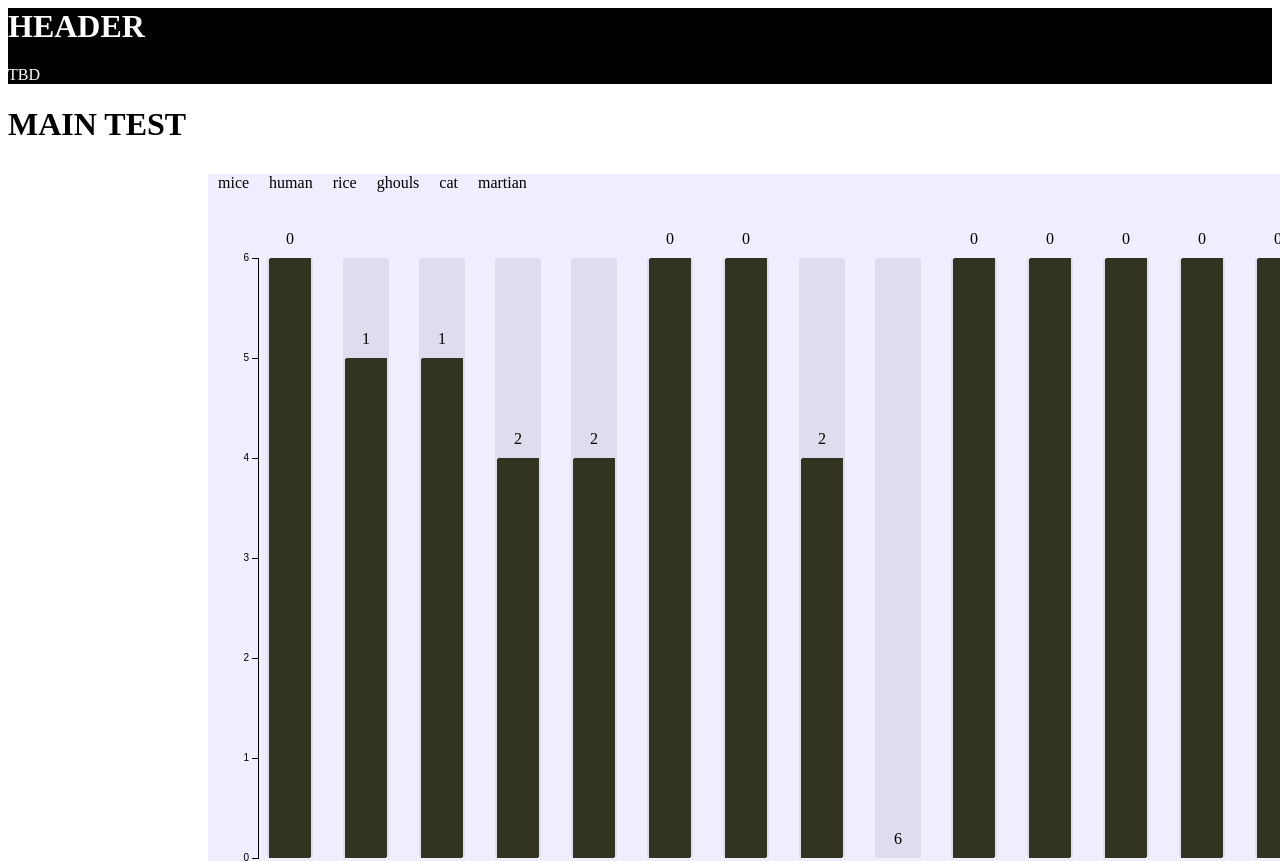
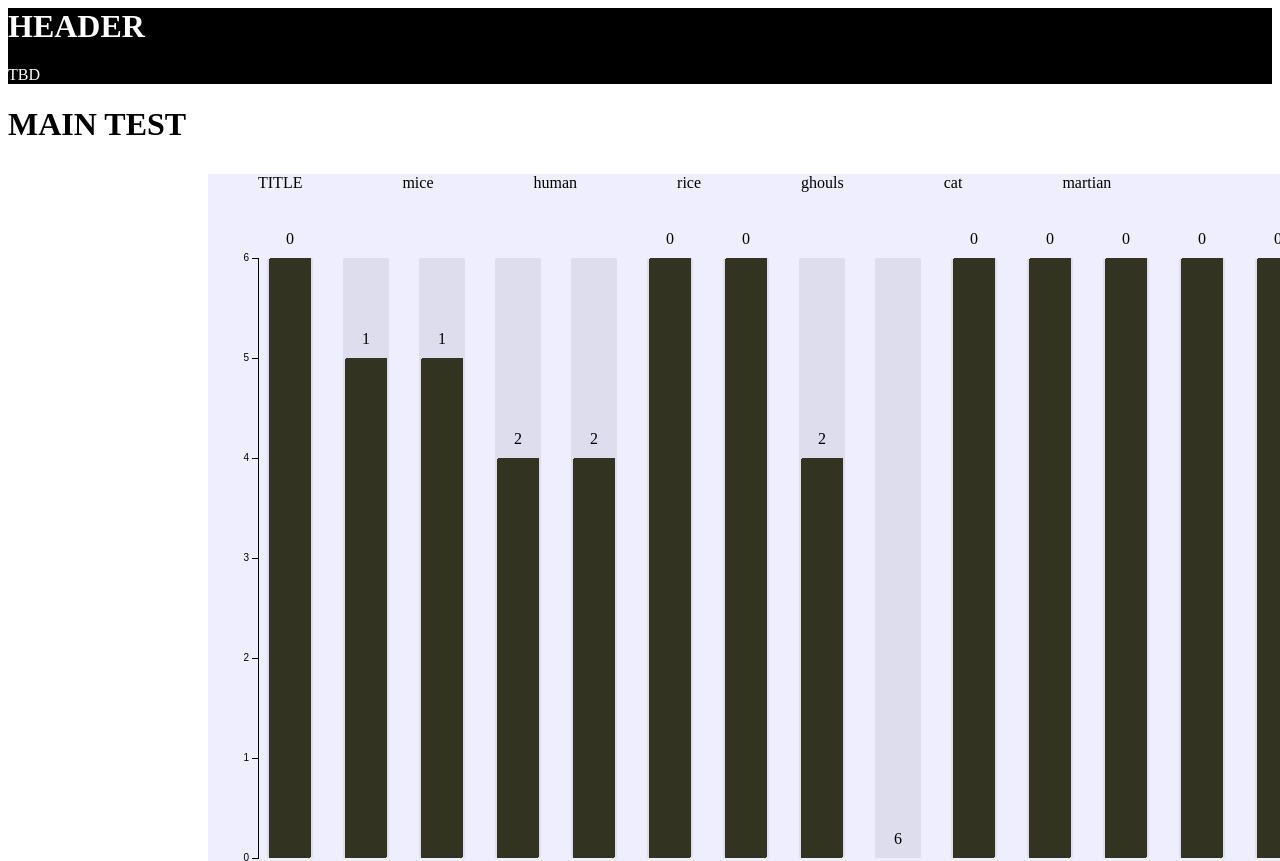
Before and after one commit to chabb/dominoPlot, a website: page web/index.html in a window 1280 px wide. Shown: the top 861 px of the page. Drawn offline with nearby package versions, Linux system fonts and the light colour scheme.

Commit message:
Basic sets list

```diff
--- a/web/assets/css/ui.css
+++ b/web/assets/css/ui.css
@@ -25,7 +25,7 @@ ul#navlist
     list-style-type: none;
 }
 
-#navlist a { padding: 3px 10px; }
+#navlist a { padding: 3px 50px; }
 
 #navlist a:link, #navlist a:visited
 {
@@ -34,7 +34,7 @@ ul#navlist
     text-decoration: none;
 }
 
-#navlist a:hover
+#navlist li:not(:first-child) a:hover
 {
     color: #fff;
     background-color: #369;
--- a/web/src/scripts/svgChart.js
+++ b/web/src/scripts/svgChart.js
@@ -65,12 +65,17 @@ function dominoPlot(options) {
         selection.each(function(data) {
             console.log('DATA FOR TOP BAR',data);
             var svg = d3.select(this);
-            svg.append('ul')
-                .attr('id','navlist')
-                .selectAll('li')
+            var list = svg.append('ul')
+                .attr('id','navlist');
+            list.append("li")
+                .classed("listTitle",true)
+                .append("a").text("TITLE")
+            list.selectAll('li.listItem')
                 .data(d3.keys(data.currentMapping))
                 .enter()
-                .append("li").append("a").text(function(d,i){ return d; });
+                .append("li")
+                .classed("listItem",true)
+                .append("a").text(function(d,i){ return d; });
         })
     };
 
```
